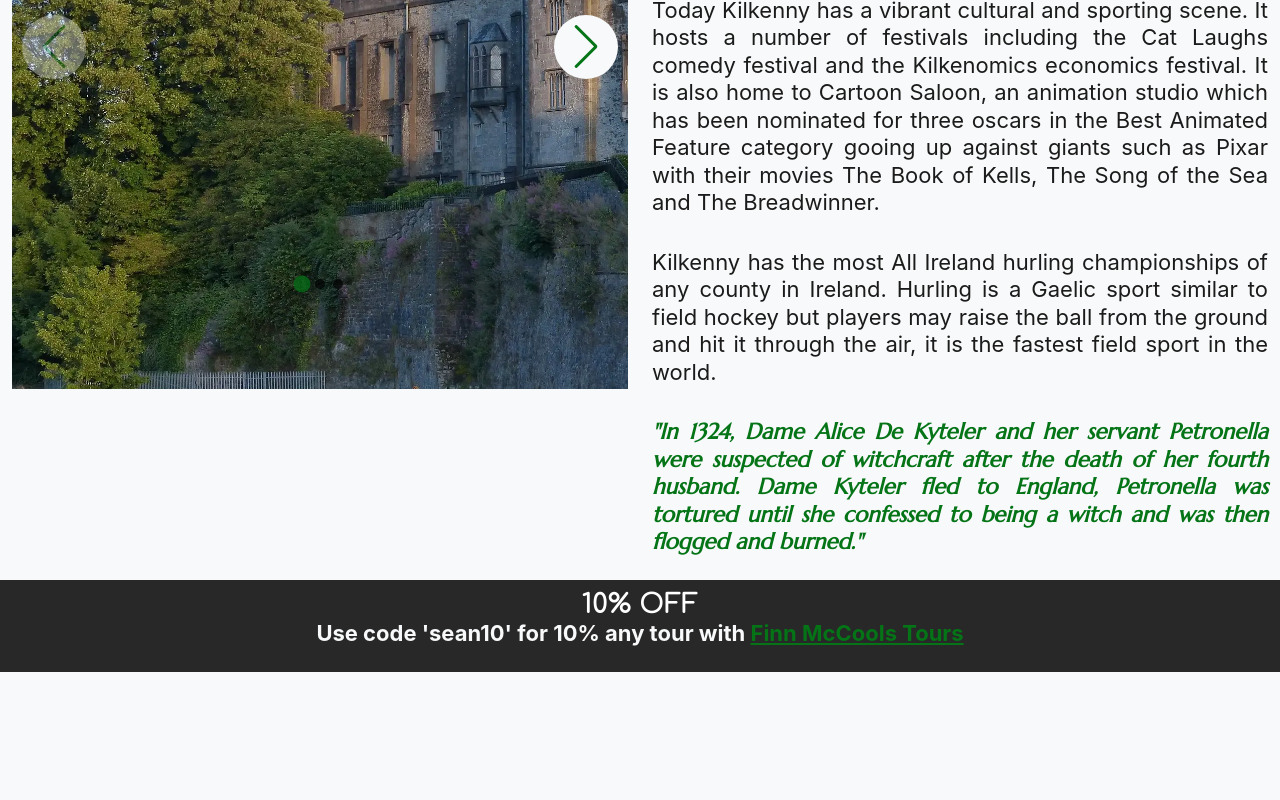
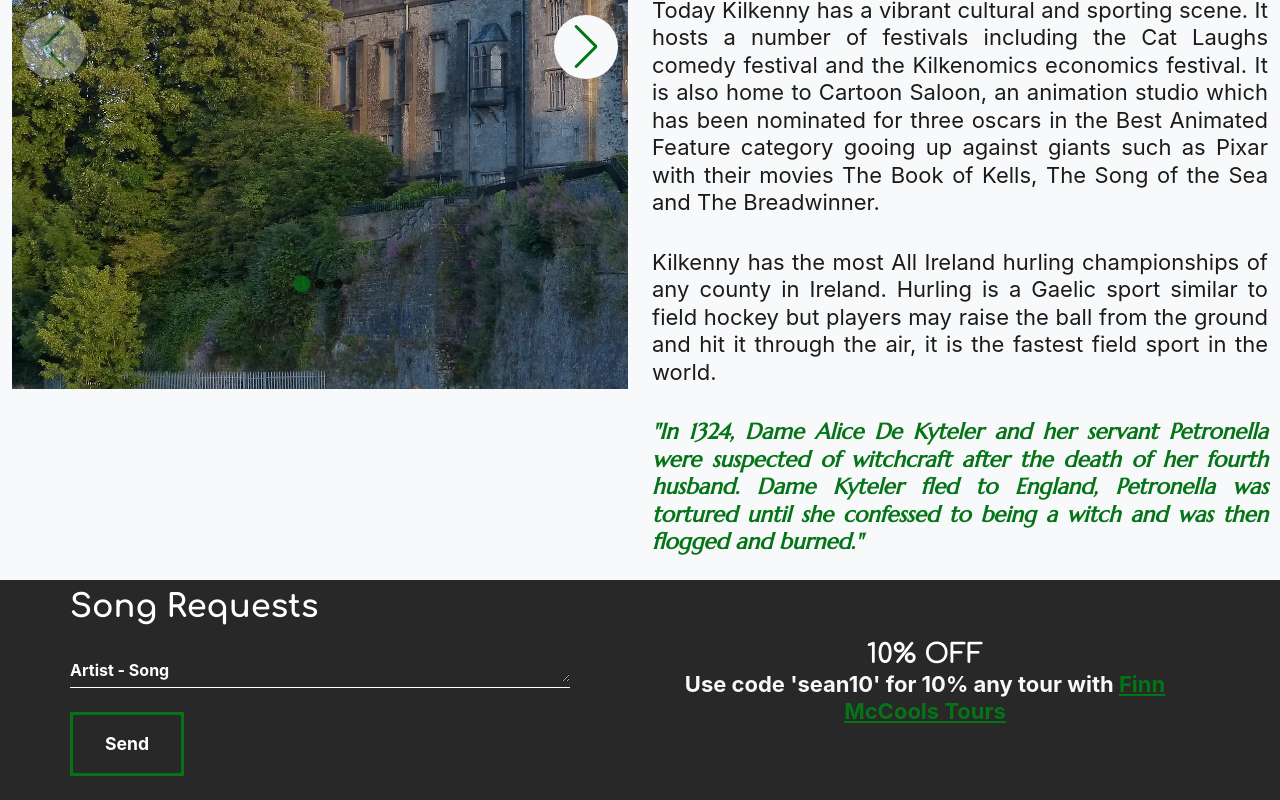
Before and after one commit to Sean-Mc-Mahon/SeanMc-Tours, a React (Create React App) app: page /kil in a window 1280 px wide. Shown: the part 411-1211 px from the top of the page. Before the commit the page ends 1083 px from the top, so only its background shows below. Built offline with nearby package versions, Linux system fonts and the light colour scheme.

Commit message:
song request form added

```diff
--- a/package.json
+++ b/package.json
@@ -8,6 +8,7 @@
     "@testing-library/react": "^12.1.2",
     "@testing-library/user-event": "^13.5.0",
     "bootstrap": "^5.1.3",
+    "emailjs-com": "^3.2.0",
     "framer-motion": "^6.2.6",
     "immer": "^9.0.12",
     "react": "^17.0.2",
--- /dev/null
+++ b/src/components/contactForm.js
@@ -0,0 +1,176 @@
+import React, { useRef } from "react";
+import * as emailjs from "emailjs-com";
+import styled from "styled-components/macro";
+import { useState } from "react";
+import Modal from "../components/modal";
+
+export const ContactUs = () => {
+  const [openModel, setOpenModal] = useState(false);
+
+  const form = useRef();
+
+  const sendEmail = (e) => {
+    e.preventDefault();
+
+    emailjs
+      .sendForm("gmail", "seanmc", form.current, "user_phcTljyBItI7OTOrLNHqx")
+      .then(
+        (result) => {
+          console.log(result.text);
+        },
+        (error) => {
+          console.log(error.text);
+        }
+      );
+    //clears the form after sending the email
+    e.target.reset();
+    setOpenModal(true);
+  };
+
+  return (
+    <Form className="form">
+      <form ref={form} onSubmit={sendEmail}>
+        {openModel && <Modal closeModal={setOpenModal} />}
+        <div className="input-container">
+          <textarea
+            className="input"
+            name="message"
+            id="message"
+            placeholder=" "
+            required
+          />
+          <label className="label-name">
+            <span className="content-name">Artist - Song</span>
+          </label>
+        </div>
+        <input id="send" type="submit" value="Send" />
+      </form>
+    </Form>
+  );
+};
+
+const Form = styled.div`
+  position: relative;
+  span {
+    color: white;
+  }
+  color: white;
+  .input-container {
+    max-width: 400px;
+    min-width: 340px;
+    position: relative;
+    /* height: 63px; */
+    overflow: hidden;
+    margin: auto;
+    margin-bottom: 0.5rem;
+    @media (min-width: 576px) {
+      min-width: 350px;
+    }
+    @media (min-width: 992px) {
+      min-width: 500px;
+      max-width: 600px;
+    }
+  }
+
+  .input-container .input {
+    width: 100%;
+    height: 100%;
+    padding-top: 20px;
+    background: transparent;
+    border: none;
+    outline: none;
+    color: white;
+  }
+
+  #message {
+    padding: 0;
+  }
+
+  input:-webkit-autofill,
+  input:-webkit-autofill:hover,
+  input:-webkit-autofill:focus,
+  input:-webkit-autofill:active {
+    transition: background-color 5000s ease-in-out 0s,
+      color 5000s ease-in-out 0s;
+  }
+
+  .input-container label {
+    position: absolute;
+    bottom: 0;
+    left: 0;
+    height: 100%;
+    width: 100%;
+    background: transparent;
+    pointer-events: none;
+    border-bottom: 1px solid white;
+  }
+
+  .input-container .label::after {
+    content: " ";
+    position: absolute;
+    background: transparent;
+    bottom: -1px;
+    left: 0%;
+    height: 100%;
+    width: 100%;
+    border-bottom: 5px solid red;
+    transition: transform 0.5s ease;
+  }
+
+  .content-name {
+    position: absolute;
+    bottom: 5px;
+    left: 0px;
+    transition: all 0.5s ease;
+    color: white;
+  }
+
+  .input-container .input:focus + .label-name .content-name,
+  .input-container .input:not(:placeholder-shown) + .label-name .content-name {
+    transform: translate(15%, -150%);
+    font-size: 14px;
+    color: var(--green);
+    text-shadow: 0px 0px 1px var(--green);
+  }
+
+  .input-container #message:focus + .label-name .content-name,
+  .input-container
+    #message:not(:placeholder-shown)
+    + .label-name
+    .content-name {
+    display: none;
+  }
+
+  .input-container .input:focus + label,
+  .input-container .input:not(:placeholder-shown) + label {
+    border-bottom: 2px solid var(--green);
+    -webkit-filter: drop-shadow(0px 0px 2px var(--green));
+    filter: drop-shadow(0px 0px 2px var(--green));
+  }
+
+  #send {
+    margin: 1rem 0;
+    font-weight: bold;
+    font-size: 1.1rem;
+    cursor: pointer;
+    padding: 1rem 2rem;
+    border: 3px solid var(--green);
+    background: transparent;
+    color: white;
+    transition: all 0.5s ease;
+    font-family: "Inter", sans-serif;
+    text-decoration: none;
+    &:hover {
+      background-color: var(--green);
+      color: var(--white);
+      -webkit-filter: drop-shadow(0px 0px 2px var(--green));
+      filter: drop-shadow(0px 0px 2px var(--green));
+      text-shadow: 0px 0px 2px var(--white);
+    }
+  }
+  @media (min-width: 768px) {
+    justify-content: start;
+  }
+`;
+
+export default ContactUs;
--- a/src/components/footer.js
+++ b/src/components/footer.js
@@ -3,6 +3,7 @@ import styled from "styled-components/macro";
 import { Container, Row, Col } from "react-bootstrap";
 import { motion } from "framer-motion";
 import { useScrollForward } from "./useScroll";
+import ContactUs from "./contactForm";
 
 const Footer = () => {
   const [element, controls] = useScrollForward();
@@ -10,7 +11,11 @@ const Footer = () => {
     <StyledFooter id="foot">
       <Container>
         <Row>
-          <Col className="connect">
+          <Col md={6} className="contact-details">
+            <h4>Song Requests</h4>
+            <ContactUs />
+          </Col>
+          <Col md={6} className="connect">
             <h5>10% OFF</h5>
             <p className="promo">
               <strong>
@@ -57,7 +62,7 @@ const StyledFooter = styled(motion.div)`
       display: flex;
       flex-direction: column;
       align-items: center;
-      justify-content: space-between;
+      justify-content: center;
       padding: 0.5rem 0;
     }
     .contact-details {
--- /dev/null
+++ b/src/components/modal.js
@@ -0,0 +1,38 @@
+import React from "react";
+import { motion } from "framer-motion";
+import styled from "styled-components/macro";
+
+//React modal functionality sourced from Youtube tutorial by PedroTech (https://youtu.be/ZCvemsUfwPQ)
+
+function Modal({ closeModal }) {
+  return (
+    <ModalBg className="modal-card">
+      <h4 onClick={() => closeModal()} className="modal-close">
+        X
+      </h4>
+      <h6>Thanks for the request, I'll play it as soon as I can!</h6>
+    </ModalBg>
+  );
+}
+
+const ModalBg = styled(motion.div)`
+  position: absolute;
+  display: flex;
+  padding: 1rem;
+  justify-content: center;
+  border: 2px solid var(--green);
+  align-items: center;
+  background: #282828;
+  width: 100%;
+  height: 100%;
+  z-index: 100;
+  .modal-close {
+    position: absolute;
+    top: 10px;
+    right: 10px;
+    font-weight: bold;
+    cursor: pointer;
+  }
+`;
+
+export default Modal;
```
Also changed, not shown: 1 other file (tests, documents, lock files or other folders).
